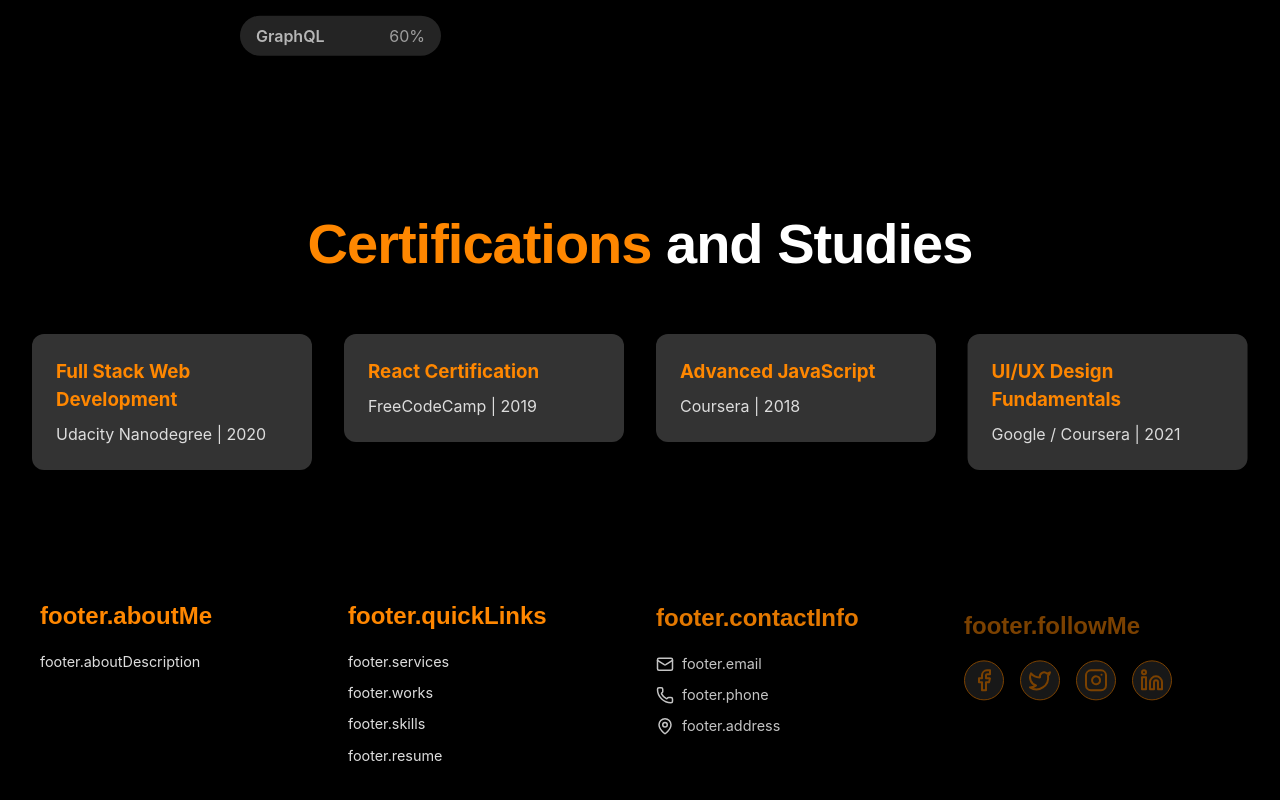
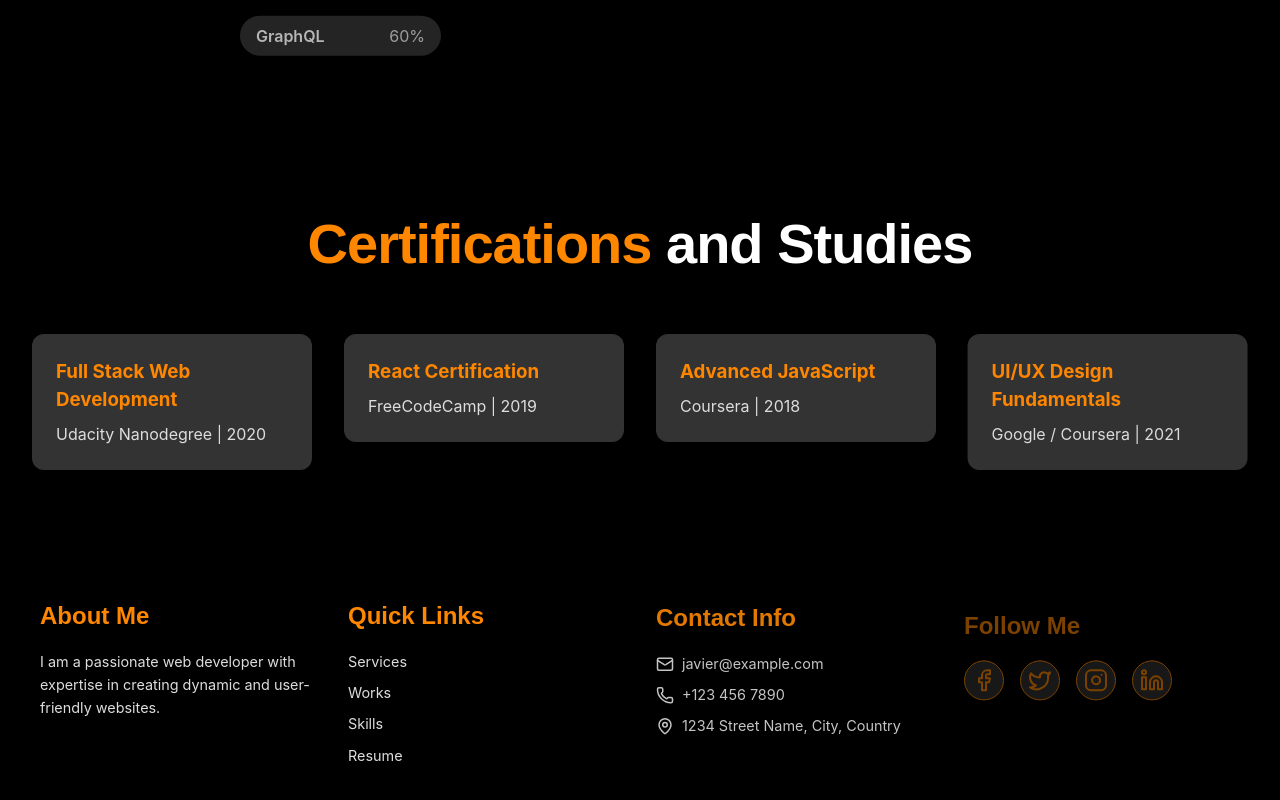
Before and after one commit to javierbrega/Mi-Portfolio, a React (Vite) app: page / in a window 1280 px wide. Shown: the part 3474-4274 px from the top of the page. Built offline with nearby package versions, Linux system fonts and the light colour scheme.

Commit message:
completando la traduccion con el footer listo y funcionando

```diff
--- a/src/i18n/i18n.js
+++ b/src/i18n/i18n.js
@@ -11,6 +11,7 @@ import worksEn from '../locales/en/works.json';
 import resumeEn from '../locales/en/resume.json';
 import skillsEn from '../locales/en/skills.json';
 import studyEn from '../locales/en/study.json';
+import footerEn from '../locales/en/footer.json';
 import headerEs from '../locales/es/header.json';
 import heroEs from '../locales/es/hero.json';
 import servicesEs from '../locales/es/services.json';
@@ -18,6 +19,7 @@ import worksEs from '../locales/es/works.json';
 import resumeEs from '../locales/es/resume.json';
 import skillsEs from '../locales/es/skills.json';
 import studyEs from '../locales/es/study.json';
+import footerEs from '../locales/es/footer.json';
 
 i18n
   .use(LanguageDetector)
@@ -32,7 +34,8 @@ i18n
           works: worksEn,
           resume: resumeEn,
           skills: skillsEn,
-          study: studyEn
+          study: studyEn,
+          footer: footerEn
         }
       },
       es: {
@@ -43,7 +46,8 @@ i18n
           works: worksEs,
           resume: resumeEs,
           skills: skillsEs,
-          study: studyEs
+          study: studyEs,
+          footer: footerEs
         }
       },
     },
@@ -57,7 +61,9 @@ i18n
     }
   });
 
-
-
+// Guardar el idioma en localStorage
+i18n.on('languageChanged', (lng) => {
+  localStorage.setItem('i18nextLng', lng);
+});
 
 export default i18n;
--- /dev/null
+++ b/src/locales/en/footer.json
@@ -0,0 +1,15 @@
+{
+    "aboutMe": "About Me",
+    "aboutDescription": "I am a passionate web developer with expertise in creating dynamic and user-friendly websites.",
+    "quickLinks": "Quick Links",
+    "services": "Services",
+    "works": "Works",
+    "skills": "Skills",
+    "resume": "Resume",
+    "contactInfo": "Contact Info",
+    "email": "javier@example.com",
+    "phone": "+123 456 7890",
+    "address": "1234 Street Name, City, Country",
+    "followMe": "Follow Me",
+    "copyright": "© 2025 Javier Brega. All rights reserved."
+  }
--- /dev/null
+++ b/src/locales/es/footer.json
@@ -0,0 +1,15 @@
+{
+    "aboutMe": "Sobre Mí",
+    "aboutDescription": "Soy un desarrollador web apasionado con experiencia en crear sitios web dinámicos y fáciles de usar.",
+    "quickLinks": "Enlaces Rápidos",
+    "services": "Servicios",
+    "works": "Trabajos",
+    "skills": "Habilidades",
+    "resume": "Currículum",
+    "contactInfo": "Información de Contacto",
+    "email": "javier@example.com",
+    "phone": "+123 456 7890",
+    "address": "1234 Nombre de la Calle, Ciudad, País",
+    "followMe": "Sígueme",
+    "copyright": "© 2025 Javier Brega. Todos los derechos reservados."
+  }
```
